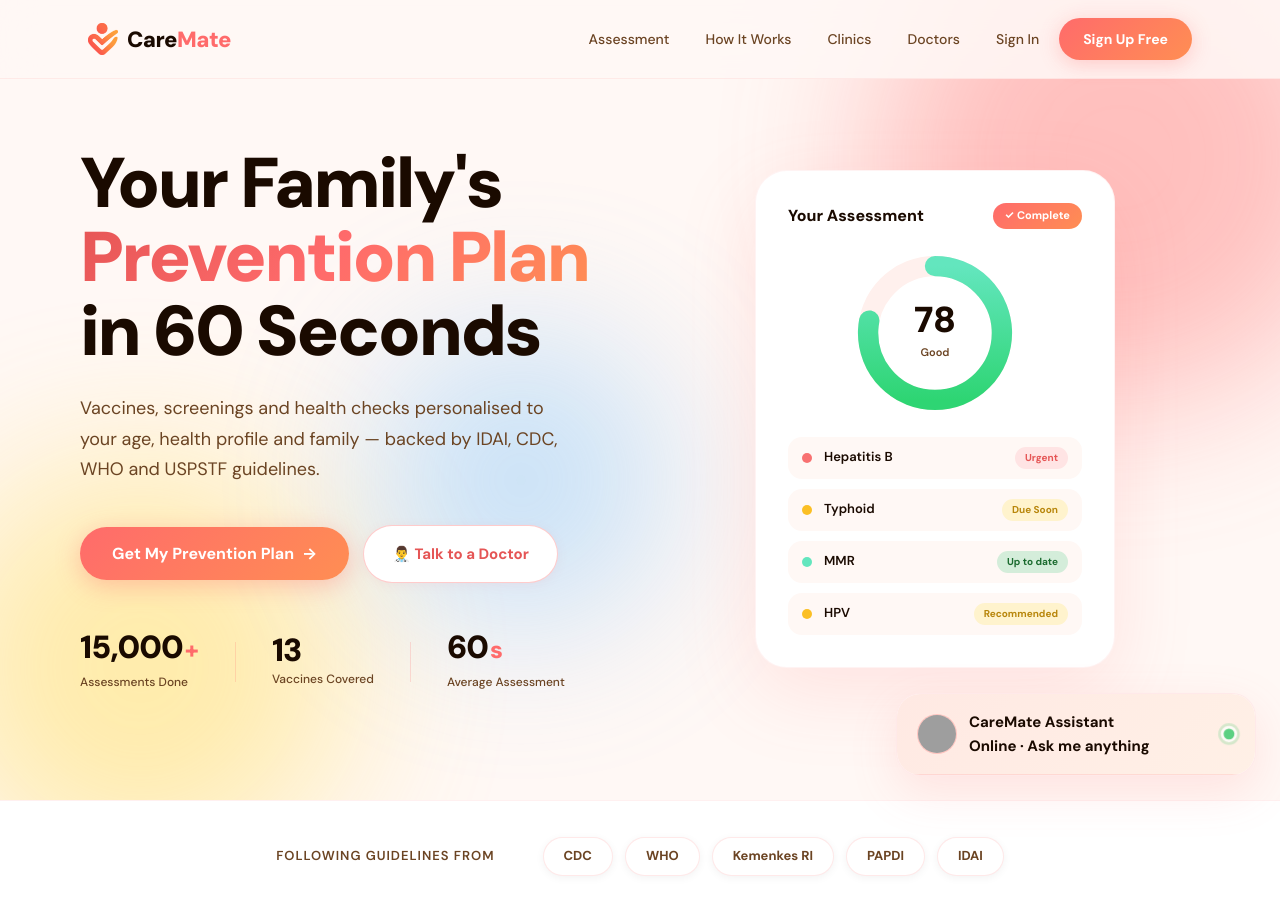
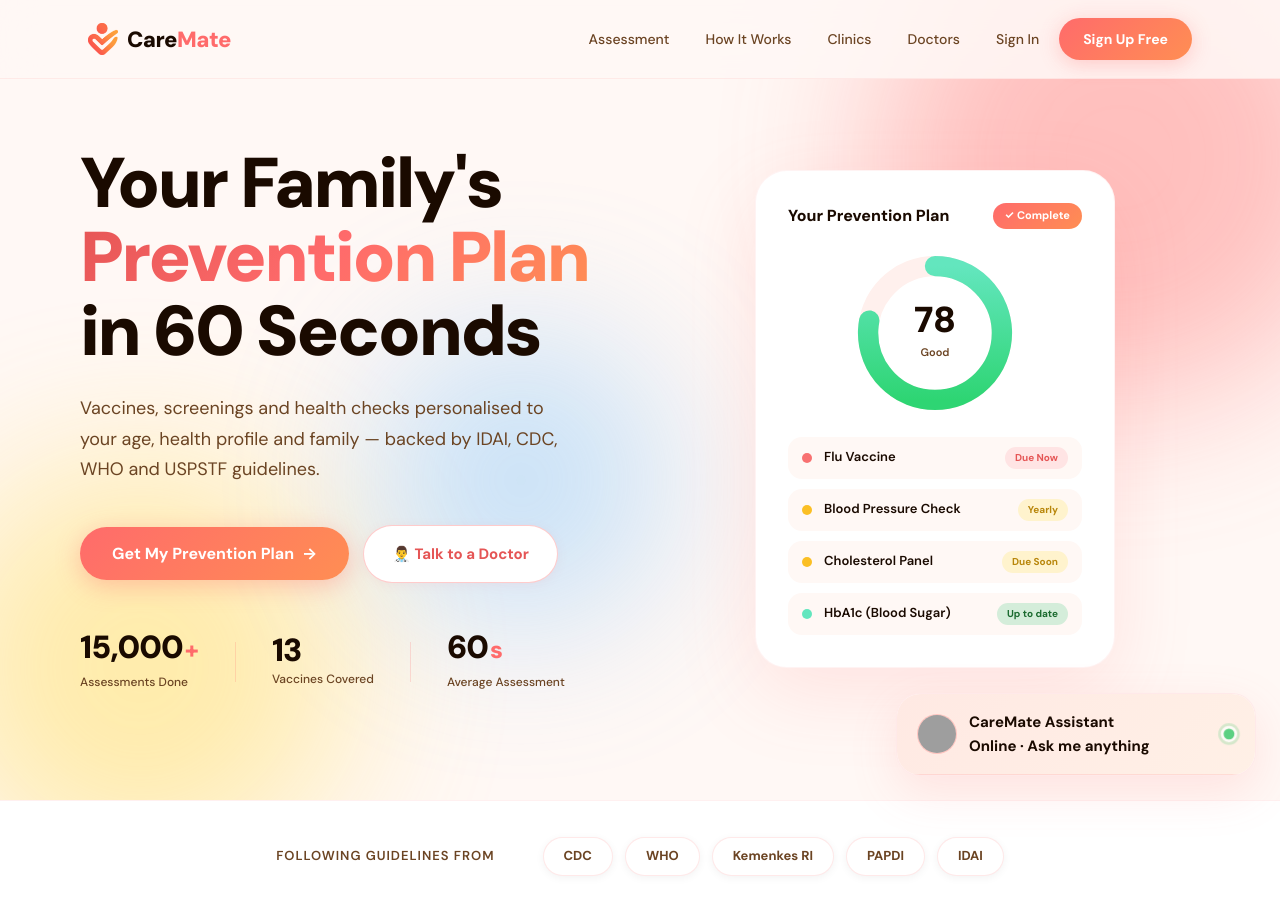
Before and after one commit to poilvetcarl-svg/CareMate, a Flask app: page / in a window 1280 px wide. Shown: the top 912 px of the page. Run offline with Flask 3, Linux system fonts and the light colour scheme; some libraries are stand-ins or nearby versions; grey boxes are pictures that could not be loaded.

Commit message:
Hero preview card shows the full prevention mix, not only vaccines
"Your Prevention Plan": Flu Vaccine, Blood Pressure Check, Cholesterol
Panel, HbA1c — matching what the assessment actually produces.

Co-Authored-By: Claude Fable 5 <noreply@anthropic.com>

```diff
--- a/templates/index.html
+++ b/templates/index.html
@@ -97,7 +97,7 @@
         </defs>
       </svg>
       <div class="mock-header">
-        <span class="mock-title">Your Assessment</span>
+        <span class="mock-title">Your Prevention Plan</span>
         <span class="mock-badge">✓ Complete</span>
       </div>
       <div class="mock-risk-ring">
@@ -113,23 +113,23 @@
       <div class="mock-vax-list">
         <div class="mock-vax-item">
           <div class="mvax-dot" style="background:#f87171"></div>
-          <span class="mvax-name">Hepatitis B</span>
-          <span class="mvax-chip chip-urgent">Urgent</span>
+          <span class="mvax-name">Flu Vaccine</span>
+          <span class="mvax-chip chip-urgent">Due Now</span>
         </div>
         <div class="mock-vax-item">
           <div class="mvax-dot" style="background:#fbbf24"></div>
-          <span class="mvax-name">Typhoid</span>
+          <span class="mvax-name">Blood Pressure Check</span>
+          <span class="mvax-chip chip-soon">Yearly</span>
+        </div>
+        <div class="mock-vax-item">
+          <div class="mvax-dot" style="background:#fbbf24"></div>
+          <span class="mvax-name">Cholesterol Panel</span>
           <span class="mvax-chip chip-soon">Due Soon</span>
         </div>
         <div class="mock-vax-item">
           <div class="mvax-dot" style="background:#63E6BE"></div>
-          <span class="mvax-name">MMR</span>
+          <span class="mvax-name">HbA1c (Blood Sugar)</span>
           <span class="mvax-chip chip-ok">Up to date</span>
-        </div>
-        <div class="mock-vax-item">
-          <div class="mvax-dot" style="background:#fbbf24"></div>
-          <span class="mvax-name">HPV</span>
-          <span class="mvax-chip chip-soon">Recommended</span>
         </div>
       </div>
     </div>
```
